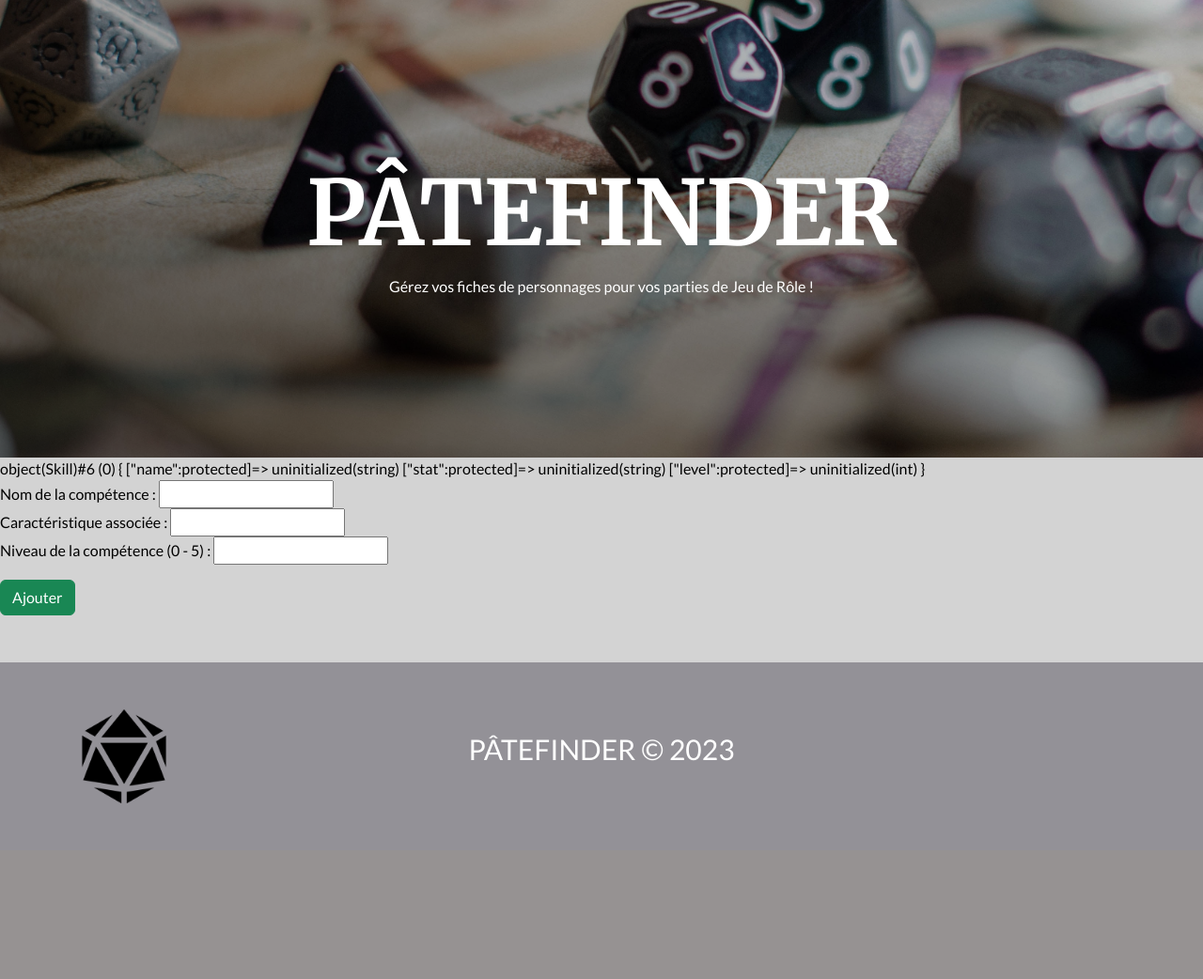
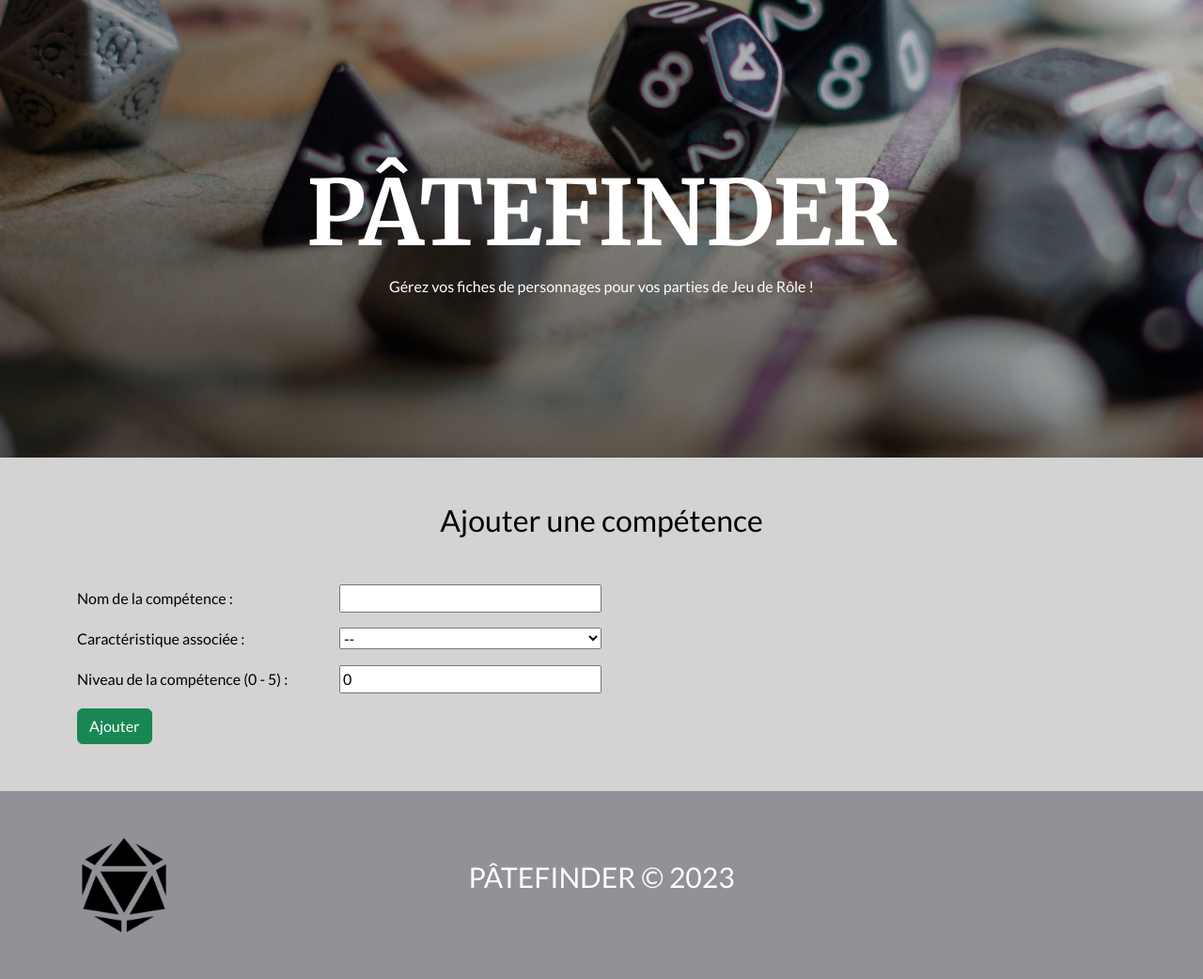
Before and after one commit to Eriole/PateFinder, a PHP site: page /index.php?page=new_skill in a window 1280 px wide. Shown: the whole page at 94% size. Before the commit the page ends 855 px from the top, so only its background shows below. Run offline with PHP 8.4, Linux system fonts and the light colour scheme; tables that the repository leaves empty hold one stand-in row (values such as "Sample post"); some libraries are stand-ins or nearby versions.

Commit message:
F11 - Affichage select formulaire depuis info BDD

```diff
--- a/classes/Skill.php
+++ b/classes/Skill.php
@@ -1,9 +1,9 @@
 <?php
 class Skill
 {
-    protected string $name;
-    protected string $stat;
-    protected int $level;
+    protected string $name = '';
+    protected string $statId = '';
+    protected int $level = 0;
 
     public function __construct(?array $form = [])
     {
@@ -11,7 +11,7 @@
             $this->name = trim($form['name']);
         }
         if (isset($form['stat'])) {
-            $this->stat = $form['stat'];
+            $this->statId = $form['stat'];
         }
         if (isset($form['level'])) {
             $this->level = $form['level'];
@@ -25,7 +25,7 @@
         if (empty($this->name)) {
             $errors['name'] = true;
         }
-        if (empty($this->stat)) {
+        if (empty($this->statId)) {
             $errors['stat'] = true;
         }
         if (empty($this->level) || ($this->level < 0 || $this->level > 5)) {
@@ -47,14 +47,14 @@
         return $this;
     }
 
-    public function getStat(): string
+    public function getStatId(): string
     {
-        return $this->stat;
+        return $this->statId;
     }
 
-    public function setStat(string $stat): self
+    public function setStatId(string $statId): self
     {
-        $this->stat = $stat;
+        $this->statId = $statId;
         return $this;
     }
 
--- a/includes/variables.php
+++ b/includes/variables.php
@@ -8,6 +8,6 @@
 
 $statisticList = [];
 
-// foreach ($statistics as $key => $value) {
-
-// }
+foreach ($statistics as $key => $statistic) {
+    $statisticList[$statistic->getId()] = $statistic->getName();
+}
--- a/pages/new_skill.php
+++ b/pages/new_skill.php
@@ -1,28 +1,46 @@
 <?php
 $skill = new Skill();
-var_dump($skill);
+$errors = [];
+
 if (!empty($_POST)) {
     $skill = new Skill($_POST);
-    var_dump($skill);
+    $errors = $skill->validate();
 }
-
-
 ?>
 
+<section class="container">
+    <h2 class="text-center my-5">Ajouter une compétence</h2>
     <form action="" method="post">
-    <ul class="list-unstyled">
-        <li>
+        <ul class="list-unstyled w-50">
+            <li class="d-flex justify-content-between align-items-center">
                 <label for="name">Nom de la compétence :</label>
-            <input type="text" name="name">
+                <input type="text" name="name" class="w-50" value="<?php echo $skill->getName(); ?>">
+                <?php if (!empty($errors['name'])) {
+                    echo '<p class="badge text-bg-danger m-0">Renseignez un nom</p>';
+                } ?>
             </li>
-        <li>
+            <li class="d-flex justify-content-between align-items-center my-3">
                 <label for="stat">Caractéristique associée :</label>
-            <input type="text" name="stat">
+                <select name="stat" class="w-50">
+                    <option value="">--</option>
+                    <?php foreach ($statisticList as $key => $statistic) { ?>
+                        <option value="<?php echo $key ?>">
+                            <?php echo $statistic ?>
+                        </option>
+                    <?php } ?>
+                </select>
+                <?php if (!empty($errors['stat'])) {
+                    echo '<p class="badge m-0"><i class="fa-solid fa-triangle-exclamation fa-lg text-danger"></i></p>';
+                } ?>
             </li>
-        <li>
+            <li class="d-flex justify-content-between align-items-center">
                 <label for="level">Niveau de la compétence (0 - 5) :</label>
-            <input type="number" name="level">
+                <input type="number" name="level" class="w-50" value="<?php echo $skill->getLevel(); ?>">
+                <?php if (!empty($errors['level'])) {
+                    echo '<p class="badge m-0"><i class="fa-solid fa-triangle-exclamation fa-lg text-danger"></i></p>';
+                } ?>
             </li>
         </ul>
         <button class="btn btn-success" type="submit">Ajouter</button>
     </form>
+</section>
```
Lines whose indentation alone changed are shown as unchanged.
